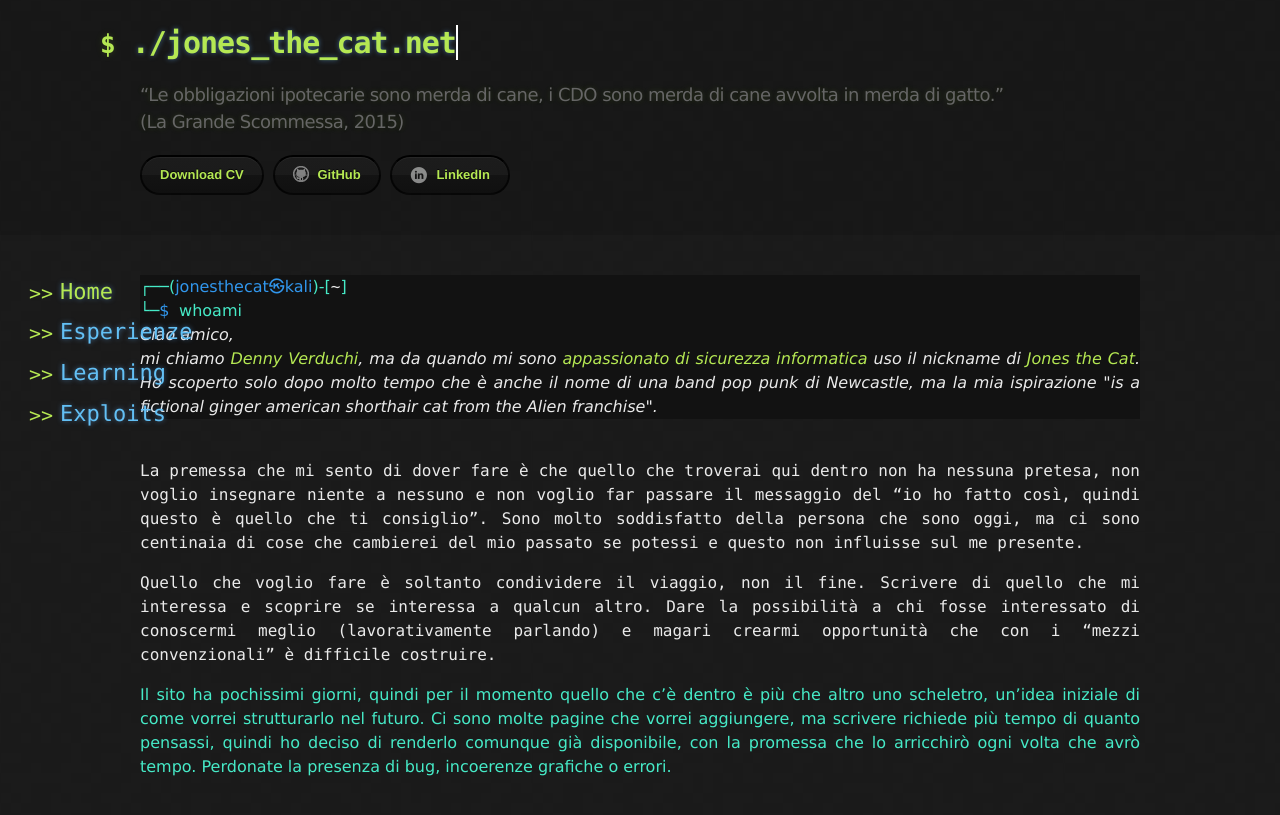
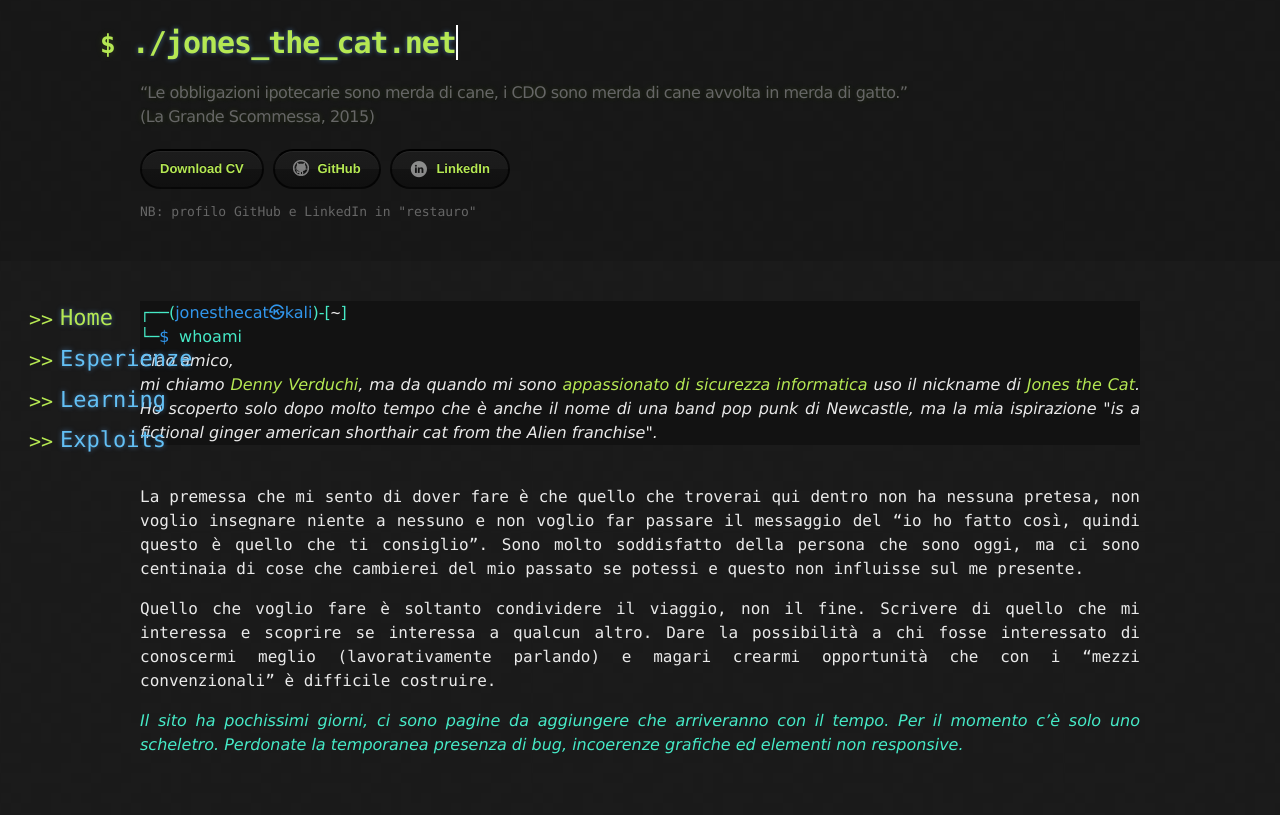
Before and after one commit to dennyverduchi/dennyverduchi.github.io, a Jekyll site: the page built from index.md, in a window 1280 px wide and 979 px high. Shown: the top 815 px of the window. Built offline with Jekyll 4.4.1, drawn with Linux system fonts in a browser that asks for light colours; part of the change alters nothing that is shown.

Commit message:
fix quote e disclaimer

```diff
--- a/_layouts/default.html
+++ b/_layouts/default.html
@@ -37,6 +37,7 @@
             <span class="linkedin-icon"></span>LinkedIn
           </a>
         {% endif %}
+        <p style="font-size: small; color: #666;">NB: profilo GitHub e LinkedIn in "restauro"</p>
       </section>
     </div>
   </header>
--- a/_sass/jekyll-theme-hacker.scss
+++ b/_sass/jekyll-theme-hacker.scss
@@ -90,7 +90,6 @@ header h1:before {
 header h2 {
   font-size: 18px;
   font-weight: 300;
-  color: #666;
 }
 
 #downloads .btn {
--- a/assets/js/title.js
+++ b/assets/js/title.js
@@ -3,26 +3,25 @@ const numCit = 9;
 window.onload = function() {
 
     // animazione del nome sito
-    var elements = document.getElementsByClassName('typewrite');
+    let elements = document.getElementsByClassName('typewrite');
 
-    for (var i=0; i<elements.length; i++) {
-            var toRotate = elements[i].getAttribute('data-type');
-            var period = elements[i].getAttribute('data-period');
+    for (let i=0; i<elements.length; i++) {
+            let toRotate = elements[i].getAttribute('data-type');
+            let period = elements[i].getAttribute('data-period');
         if (toRotate) {
             new TxtType(elements[i], JSON.parse(toRotate), period);
         }
     }
 
-    var css = document.createElement("style");
+    let css = document.createElement("style");
     css.innerHTML = ".typewrite > .wrap { border-right: 0.08em solid #fff; color: #b5e853}";
     document.body.appendChild(css);
 
     // selezione random della quote
-    // var numRandom = getRndInteger(0, numCit);
-    var numRandom = Math.floor(Math.random() * numCit);
-    console.log(numRandom);
-    var pElement = document.createElement("p");
-    var h2Element = document.createElement("h2");
+    let numRandom = Math.floor(Math.random() * numCit);
+    let pElement = document.createElement("p");
+    let h2Element = document.createElement("h4");
+    h2Element.style.color= "#666";
 
     switch(numRandom){
         case 0:
@@ -74,10 +73,6 @@ window.onload = function() {
     document.getElementsByClassName('quote')[0].appendChild(pElement);
 };
 
-function getRndInteger(min, max) {
-    return Math.floor(Math.random() * (max - min + 1) ) + min;
-}
-
 class TxtType {
 
     constructor(el, toRotate, period) {
@@ -91,8 +86,8 @@ class TxtType {
     }
 
     tick() {
-        var i = this.loopNum % this.toRotate.length;
-        var fullTxt = this.toRotate[i];
+        let i = this.loopNum % this.toRotate.length;
+        let fullTxt = this.toRotate[i];
 
         if (this.isDeleting) {
             this.txt = fullTxt.substring(0, this.txt.length - 1);
@@ -102,8 +97,8 @@ class TxtType {
 
         this.el.innerHTML = '<span class="wrap">' + this.txt + '</span>';
 
-        var that = this;
-        var delta = 200 - Math.random() * 150;
+        let that = this;
+        let delta = 200 - Math.random() * 150;
 
         if (this.isDeleting) { delta /= 2; }
 
--- a/index.md
+++ b/index.md
@@ -16,4 +16,4 @@ La premessa che mi sento di dover fare è che quello che troverai qui dentro non
 
 Quello che voglio fare è soltanto condividere il viaggio, non il fine. Scrivere di quello che mi interessa e scoprire se interessa a qualcun altro. Dare la possibilità a chi fosse interessato di conoscermi meglio (lavorativamente parlando) e magari crearmi opportunità che con i "mezzi convenzionali" è difficile costruire.
 
-<span style="color:#46eac7">Il sito ha pochissimi giorni, quindi per il momento quello che c'è dentro è più che altro uno scheletro, un'idea iniziale di come vorrei strutturarlo nel futuro. Ci sono molte pagine che vorrei aggiungere, ma scrivere richiede più tempo di quanto pensassi, quindi ho deciso di renderlo comunque già disponibile, con la promessa che lo arricchirò ogni volta che avrò tempo. Perdonate la presenza di bug, incoerenze grafiche o errori.</span>
+<span style="color:#46eac7">_Il sito ha pochissimi giorni, ci sono pagine da aggiungere che arriveranno con il tempo. Per il momento c'è solo uno scheletro. Perdonate la temporanea presenza di bug, incoerenze grafiche ed elementi non responsive._</span>
```
Also changed, not shown: 1 other file.
